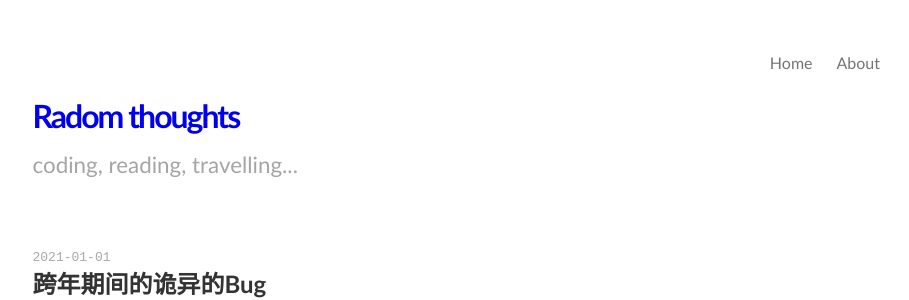
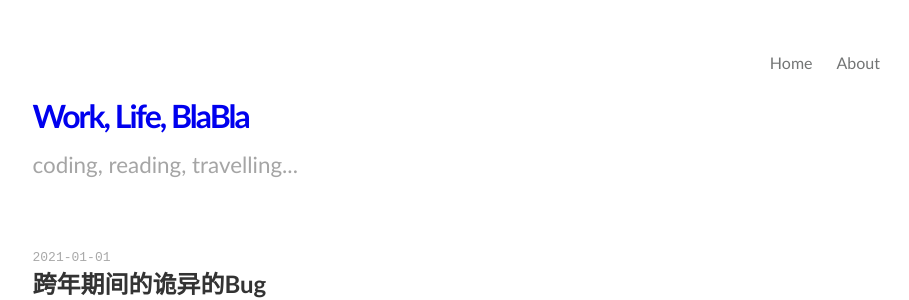
Before and after one commit to SummerSun/SummerSun.github.io, a Jekyll site: the page built from index.md, in a window 1280 px wide. Shown: the top 300 px of the page, without its empty margins (130-1039 px from the left). Built offline with Jekyll 4.4.1, drawn with Linux system fonts in a browser that asks for light colours.

Commit message:
Update index.md

```diff
--- a/index.md
+++ b/index.md
@@ -5,7 +5,7 @@ title: Summer Sun
 <div>
 <hgroup>
     <h1 class="site-title">
-      <a href="/" title="Everything">Radom thoughts</a></h1>
+      <a href="/" title="Everything">Work, Life, BlaBla</a></h1>
     <h1 class="site-description">coding, reading, travelling...</h1>
   </hgroup>
   <div class="entry">
```
